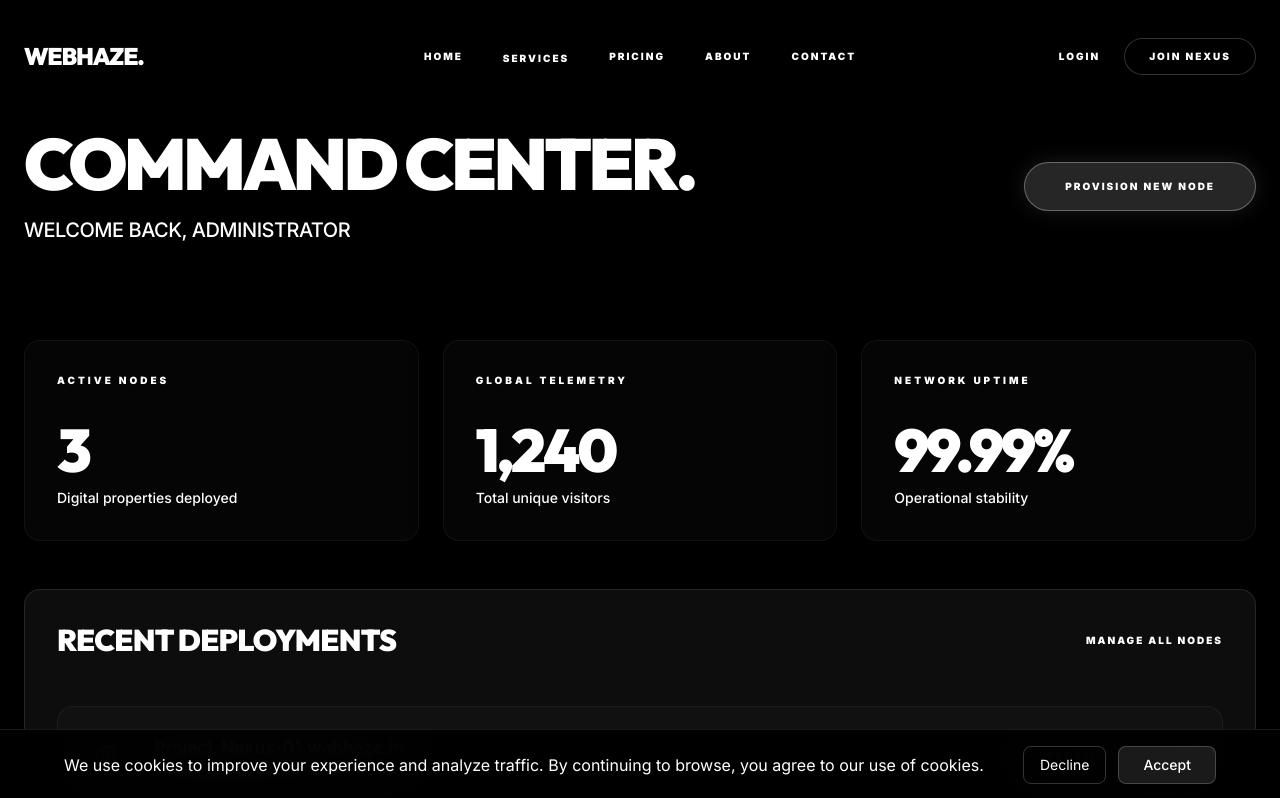
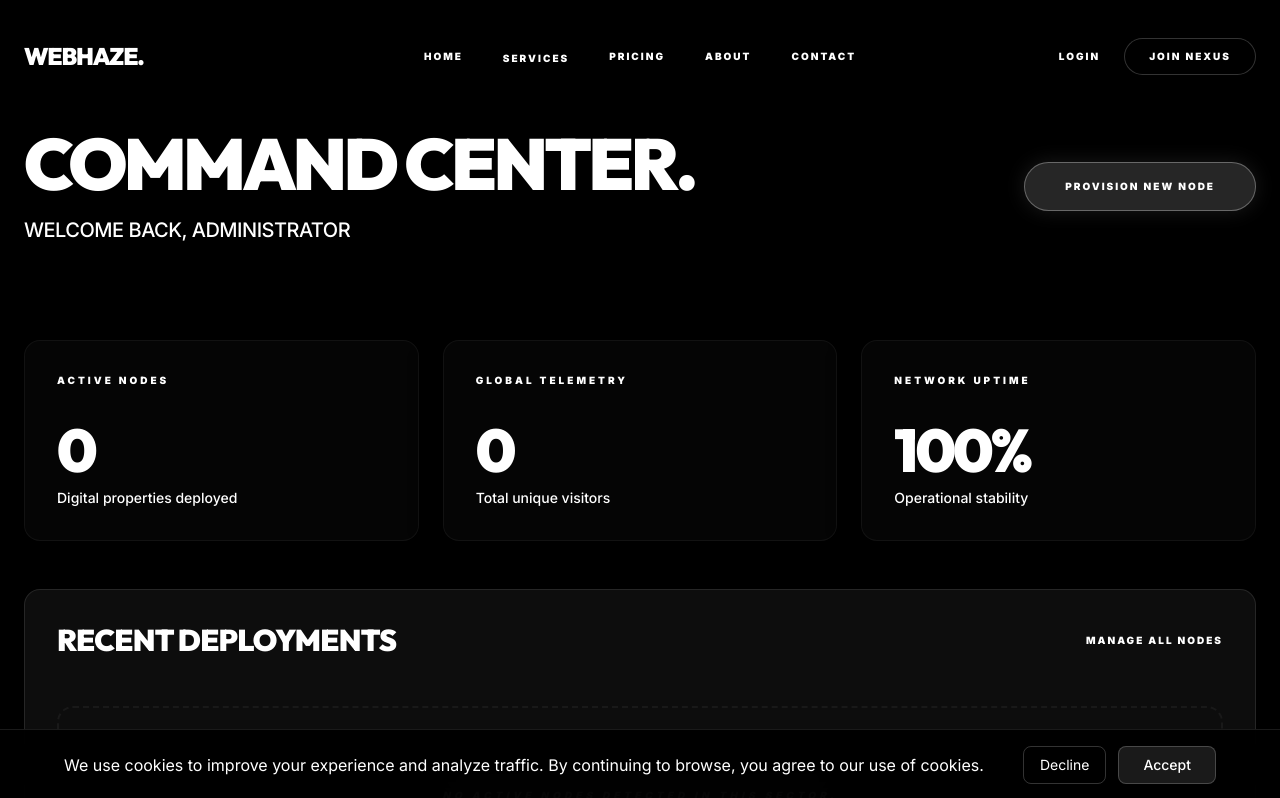
Before and after one commit to MhasnainGIT/WebHaze, a React (Vite) app in the folder client/: page /dashboard in a window 1280 px wide. Shown: the top 798 px of the page. Built offline with nearby package versions, Linux system fonts and the light colour scheme.

Commit message:
real dash

```diff
--- a/client/src/pages/Dashboard.jsx
+++ b/client/src/pages/Dashboard.jsx
@@ -6,6 +6,8 @@ import SEO from '../components/SEO';
 
 const Dashboard = () => {
   const { user } = useAuth();
+  const [loading, setLoading] = useState(true);
+  const [dashboardData, setDashboardData] = useState(null);
   const [stats, setStats] = useState({
     websites: 0,
     visits: 0,
@@ -13,14 +15,23 @@ const Dashboard = () => {
   });
 
   useEffect(() => {
-    // Simulate data fetching
-    setTimeout(() => {
+    const fetchDashboard = async () => {
+      try {
+        const response = await axios.get('/api/dashboard');
+        setDashboardData(response.data);
         setStats({
-        websites: 3,
-        visits: 1240,
-        uptime: '99.99%'
+          websites: response.data.websites?.length || 0,
+          visits: response.data.totalVisitors || 0,
+          uptime: `${(response.data.uptime || 99.9).toFixed(2)}%`
         });
-    }, 1000);
+      } catch (error) {
+        console.error('Failed to fetch dashboard:', error);
+      } finally {
+        setLoading(false);
+      }
+    };
+
+    fetchDashboard();
   }, []);
 
   return (
@@ -75,8 +86,9 @@ const Dashboard = () => {
             </Link>
           </div>
           <div className="space-y-4">
-            {[1, 2, 3].map((i) => (
-              <div key={i} className="flex items-center justify-between p-6 rounded-2xl bg-white/[0.02] border border-white/5 hover:border-white/10 transition-all group">
+            {dashboardData?.websites?.length > 0 ? (
+              dashboardData.websites.map((site) => (
+                <div key={site._id} className="flex items-center justify-between p-6 rounded-2xl bg-white/[0.02] border border-white/5 hover:border-white/10 transition-all group">
                   <div className="flex items-center gap-6">
                     <div className="w-12 h-12 rounded-xl bg-white/5 flex items-center justify-center text-white/40 group-hover:bg-white/10 transition-colors">
                       <svg className="w-6 h-6" fill="none" viewBox="0 0 24 24" stroke="currentColor">
@@ -84,22 +96,27 @@ const Dashboard = () => {
                       </svg>
                     </div>
                     <div>
-                    <p className="font-bold text-white text-lg tracking-tight">Project-Nexus-0{i}.webhaze.in</p>
-                    <p className="text-[10px] font-black uppercase tracking-[0.2em] text-white/20">Deployed on node HYD-0{i}</p>
+                      <p className="font-bold text-white text-lg tracking-tight">{site.domain}</p>
+                      <p className="text-[10px] font-black uppercase tracking-[0.2em] text-white/20">{site.name}</p>
                     </div>
                   </div>
                   <div className="flex items-center gap-6">
                     <span className="hidden sm:inline text-[10px] font-black uppercase tracking-[0.2em] text-white/40 bg-white/5 px-4 py-1.5 rounded-full border border-white/5">
-                    Operational
+                      {site.status || 'Operational'}
                     </span>
-                  <Link to={`/editor/${i}`} className="text-white hover:opacity-50 transition-all">
+                    <Link to={`/editor/${site._id}`} className="text-white hover:opacity-50 transition-all">
                       <svg className="w-6 h-6" fill="none" viewBox="0 0 24 24" stroke="currentColor">
                         <path strokeLinecap="round" strokeLinejoin="round" strokeWidth={2} d="M11 5H6a2 2 0 00-2 2v11a2 2 0 002 2h11a2 2 0 002-2v-5m-1.414-9.414a2 2 0 112.828 2.828L11.828 15H9v-2.828l8.586-8.586z" />
                       </svg>
                     </Link>
                   </div>
                 </div>
-            ))}
+              ))
+            ) : (
+              <div className="text-center py-20 border-2 border-dashed border-white/5 rounded-2xl">
+                <p className="text-[10px] font-black uppercase tracking-[0.4em] text-white/20 italic">No active nodes detected in this sector.</p>
+              </div>
+            )}
           </div>
         </div>
       </div>
```
Lines whose indentation alone changed are shown as unchanged.
